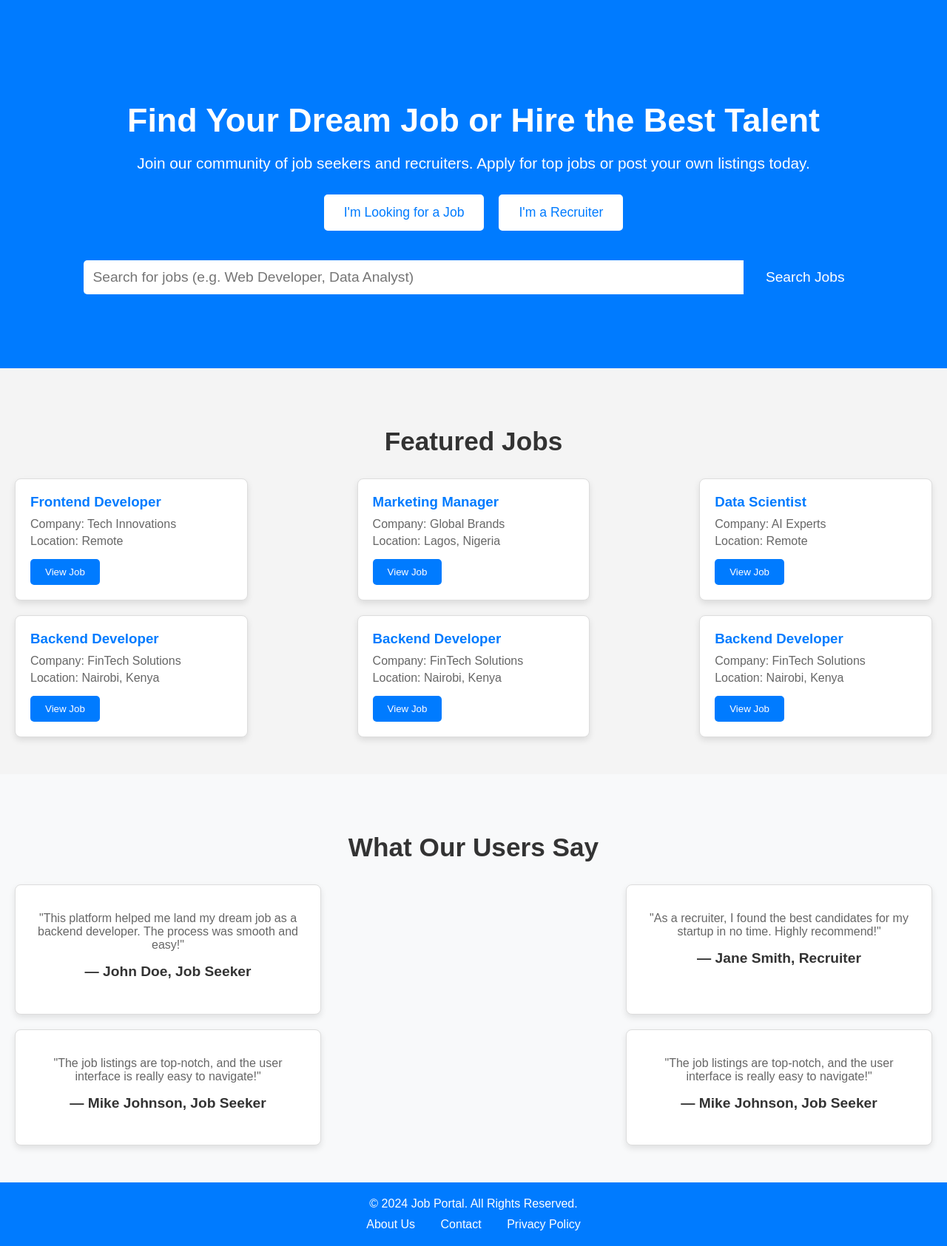
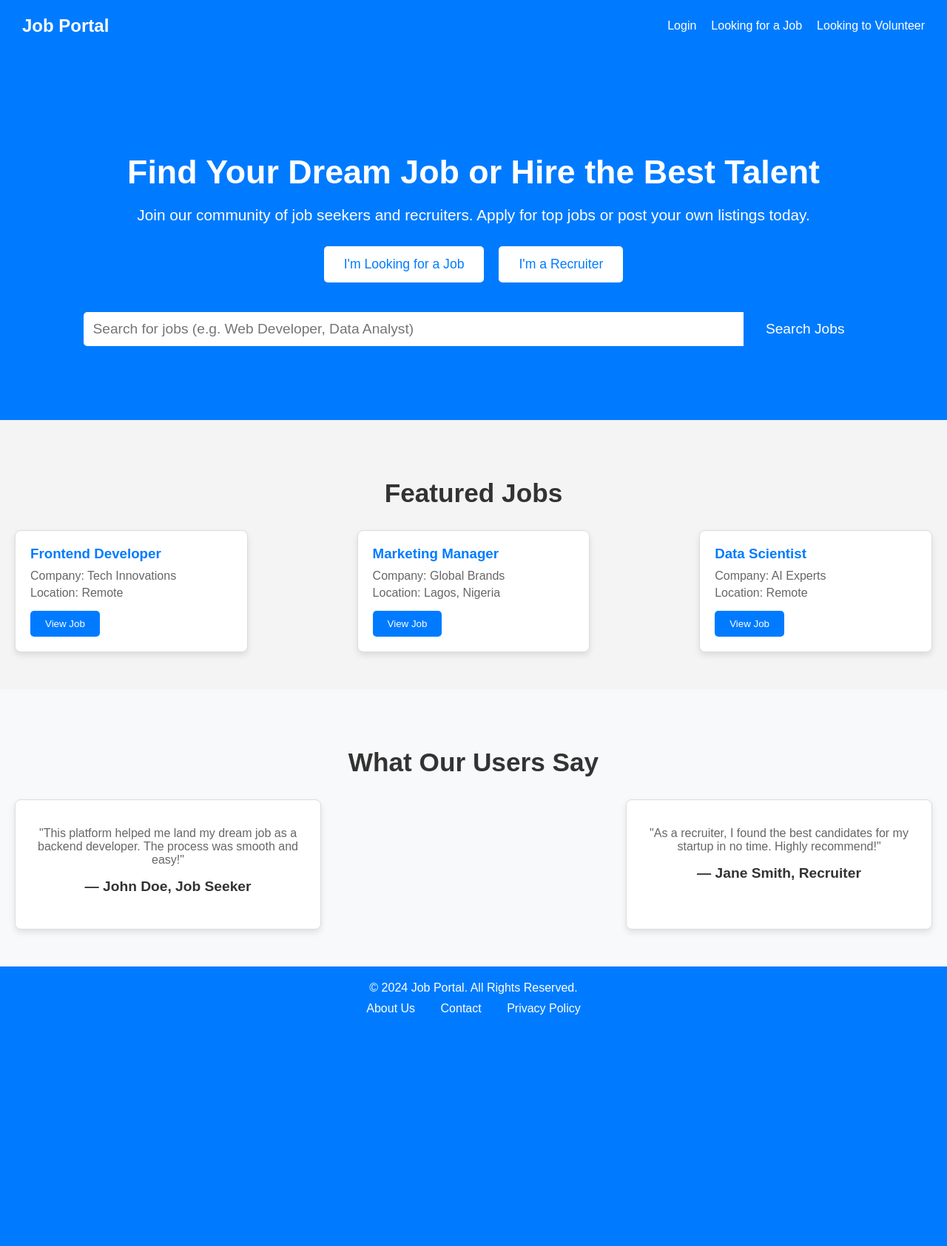
Before and after one commit to donfortune/remote_platform, a Django app: template job_platform/remote/templates/index.html in a window 1280 px wide. Shown: the whole page at 74% size. After the commit the page ends 1372 px from the top, so only its background shows below. Run offline with Django 3.2, Linux system fonts and the light colour scheme; the template is opened without the code that fills it, so the values that code supplies are empty.

```diff
--- a/job_platform/remote/static/css/style.css
+++ b/job_platform/remote/static/css/style.css
@@ -214,3 +214,40 @@ footer {
 .search-btn:hover {
     background-color: #0056b3;
 }
+
+
+/* Navigation Bar */
+.navbar {
+    display: flex;
+    justify-content: space-between;
+    align-items: center;
+    background-color: #007bff;
+    padding: 10px 30px;
+}
+
+.navbar .logo a {
+    color: white;
+    font-size: 24px;
+    font-weight: bold;
+    text-decoration: none;
+}
+
+.navbar .nav-links {
+    list-style: none;
+    display: flex;
+    gap: 20px;
+}
+
+.navbar .nav-links li {
+    display: inline;
+}
+
+.navbar .nav-links a {
+    color: white;
+    text-decoration: none;
+    font-size: 16px;
+}
+
+.navbar .nav-links a:hover {
+    color: #f0ad4e;
+}
--- a/job_platform/remote/templates/index.html
+++ b/job_platform/remote/templates/index.html
@@ -99,11 +99,24 @@
     {% load static %}
     <link rel="stylesheet" href="{% static 'css/style.css' %}">
     <script defer src="{% static 'js/script.js' %}"></script>
-
 </head>
 <body>
+    <!-- Navigation Bar -->
+    <header>
+        <nav class="navbar">
+            <div class="logo">
+                <a href="/">Job Portal</a>
+            </div>
+            <ul class="nav-links">
+                <li><a href="/login/">Login</a></li>
+                <li><a href="#hero-section">Looking for a Job</a></li>
+                <li><a href="#hero-section">Looking to Volunteer</a></li>
+            </ul>
+        </nav>
+    </header>
+
     <!-- Hero Section -->
-    <section class="hero">
+    <section id="hero-section" class="hero">
         <div class="hero-content">
             <h1>Find Your Dream Job or Hire the Best Talent</h1>
             <p>Join our community of job seekers and recruiters. Apply for top jobs or post your own listings today.</p>
@@ -124,7 +137,7 @@
     <section class="job-listings">
         <h2>Featured Jobs</h2>
         <div class="listings-grid">
-            <!-- Dummy Job Listings -->
+            <!-- Job Listings (example entries) -->
             <div class="job-card">
                 <h3>Frontend Developer</h3>
                 <p>Company: Tech Innovations</p>
@@ -143,24 +156,6 @@
                 <p>Location: Remote</p>
                 <button class="details-btn">View Job</button>
             </div>
-            <div class="job-card">
-                <h3>Backend Developer</h3>
-                <p>Company: FinTech Solutions</p>
-                <p>Location: Nairobi, Kenya</p>
-                <button class="details-btn">View Job</button>
-            </div>
-            <div class="job-card">
-                <h3>Backend Developer</h3>
-                <p>Company: FinTech Solutions</p>
-                <p>Location: Nairobi, Kenya</p>
-                <button class="details-btn">View Job</button>
-            </div>
-            <div class="job-card">
-                <h3>Backend Developer</h3>
-                <p>Company: FinTech Solutions</p>
-                <p>Location: Nairobi, Kenya</p>
-                <button class="details-btn">View Job</button>
-            </div>
         </div>
     </section>
 
@@ -175,14 +170,6 @@
             <div class="testimonial-card">
                 <p>"As a recruiter, I found the best candidates for my startup in no time. Highly recommend!"</p>
                 <h4>— Jane Smith, Recruiter</h4>
-            </div>
-            <div class="testimonial-card">
-                <p>"The job listings are top-notch, and the user interface is really easy to navigate!"</p>
-                <h4>— Mike Johnson, Job Seeker</h4>
-            </div>
-            <div class="testimonial-card">
-                <p>"The job listings are top-notch, and the user interface is really easy to navigate!"</p>
-                <h4>— Mike Johnson, Job Seeker</h4>
             </div>
         </div>
     </section>
```
Also changed, not shown: job_platform/remote/views.py (+13 -1 lines), job_platform/db.sqlite3.
